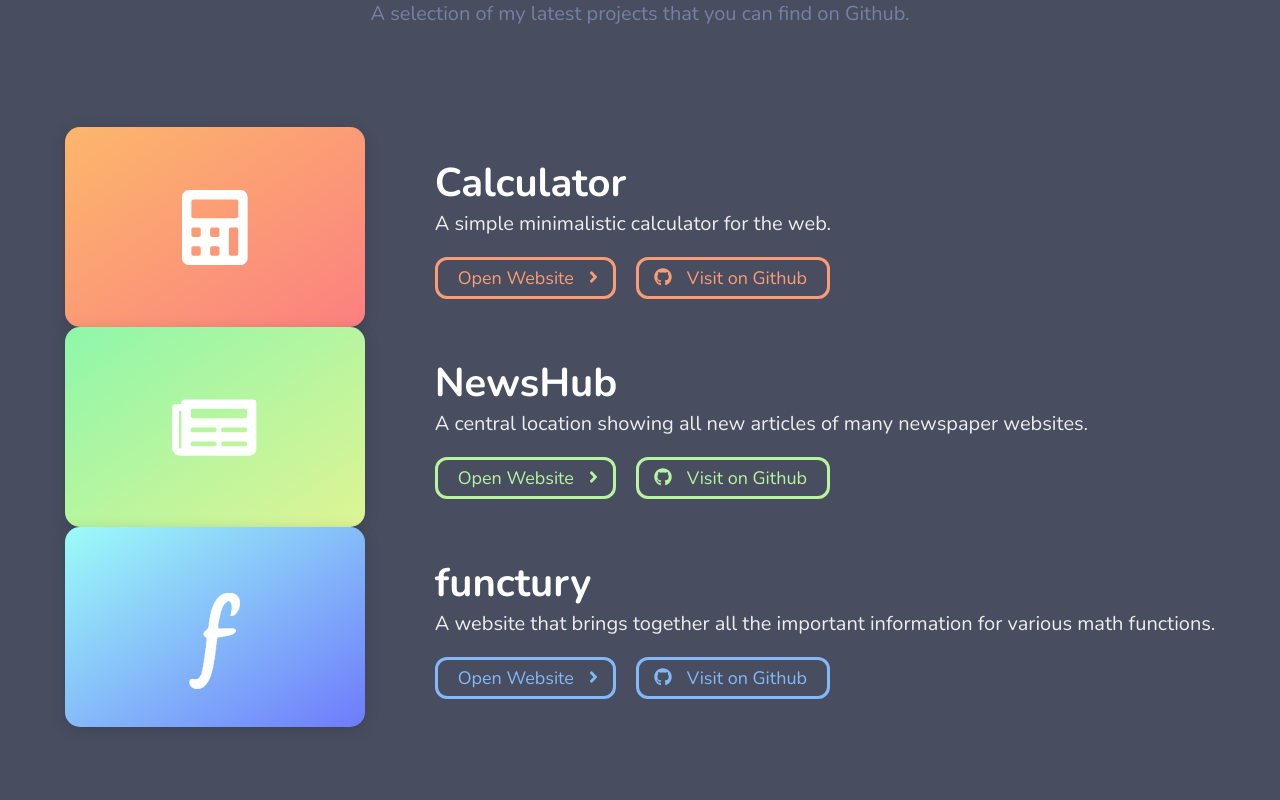
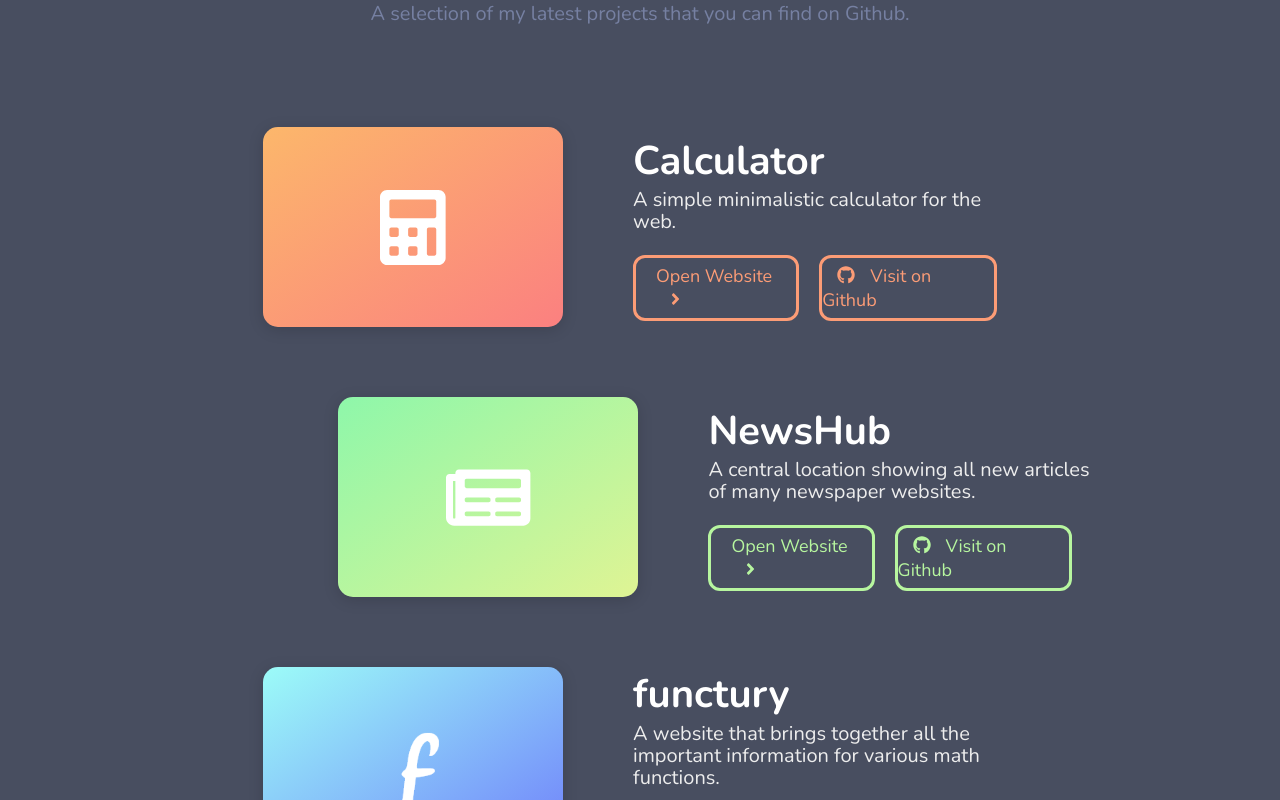
Before and after one commit to TwentyFiveSoftware/twentyfive.dev, a React (Create React App) app: page / in a window 1280 px wide. Shown: the part 940-1740 px from the top of the page. Built offline with nearby package versions, Linux system fonts and the light colour scheme.

Commit message:
Improved project list layout.

```diff
--- a/src/style/style.css
+++ b/src/style/style.css
@@ -104,6 +104,10 @@ body {
   display: grid;
   grid-template-columns: 30rem max-content;
   column-gap: 7rem;
+  margin-bottom: 7rem;
+}
+.project:nth-child(even) {
+  margin-left: 10%;
 }
 .project__image {
   height: 20rem;
@@ -118,6 +122,7 @@ body {
   display: flex;
   flex-direction: column;
   align-self: center;
+  max-width: 30vw;
 }
 .project__name {
   color: #ffffff;
@@ -127,6 +132,8 @@ body {
 .project__description {
   color: #EDEDED;
   font-size: 2rem;
+  line-height: 1.1;
+  padding: 0.15rem 0;
 }
 .project__buttons {
   padding-top: 2rem;
--- a/src/style/style.scss
+++ b/src/style/style.scss
@@ -114,6 +114,11 @@ body {
     display: grid;
     grid-template-columns: 30rem max-content;
     column-gap: 7rem;
+    margin-bottom: 7rem;
+
+    &:nth-child(even) {
+        margin-left: 10%;
+    }
 
     &__image {
         //background: linear-gradient(to bottom right, #FCB76B, #FB8080);
@@ -130,6 +135,7 @@ body {
         display: flex;
         flex-direction: column;
         align-self: center;
+        max-width: 30vw;
     }
 
     &__name {
@@ -141,6 +147,8 @@ body {
     &__description {
         color: #EDEDED;
         font-size: 2rem;
+        line-height: 1.1;
+        padding: 0.15rem 0;
     }
 
     &__buttons {
```
Also changed, not shown: 1 other file (tests, documents, lock files or other folders).
